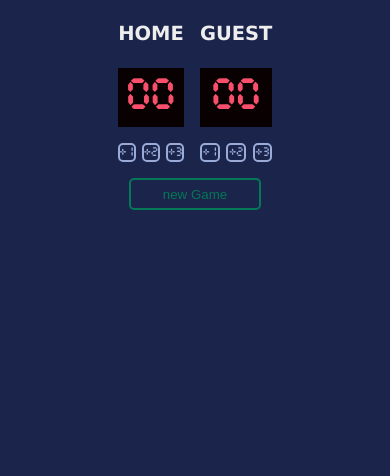
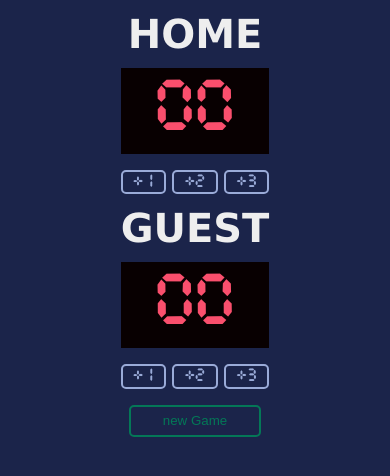
Before and after one commit to aondodawid/Basketball-Scoreboard, a plain HTML site: page index.html in a window 390 px wide. Drawn offline with Linux system fonts and the light colour scheme.

Commit message:
Change display for mobile devices

```diff
--- a/index.html
+++ b/index.html
@@ -12,7 +12,7 @@
         <link rel="stylesheet" href="style.css" />
       </head>
       <body>
-        <section>
+        <div class="wrapper">
           <div class="container">
             <div class="content">
               <h3>HOME</h3>
@@ -77,7 +77,7 @@
             </div>
           </div>
           <button class="new-game">new Game</button>
-        </section>
+        </div>
         <script src="index.js"></script>
       </body>
     </html>
--- a/style.css
+++ b/style.css
@@ -19,7 +19,7 @@ h3 {
   margin: 1rem auto;
 }
 
-section {
+.wrapper {
   display: flex;
   flex-direction: column;
   max-width: 80%;
@@ -119,16 +119,16 @@ section {
   }
 }
 
-@media screen and (max-width:420px) {
-  h3 {
-    font-size: 5vw;
+@media screen and (max-width:490px) {
+  .container {
+    display: block;
   }
 
-  .scores {
-    font-size: 10vw;
+  .content+.content {
+    margin-left: unset;
   }
 
-  .scores__btn {
-    font-size: 0.7rem;
+  .content {
+    width: unset;
   }
 }
```
